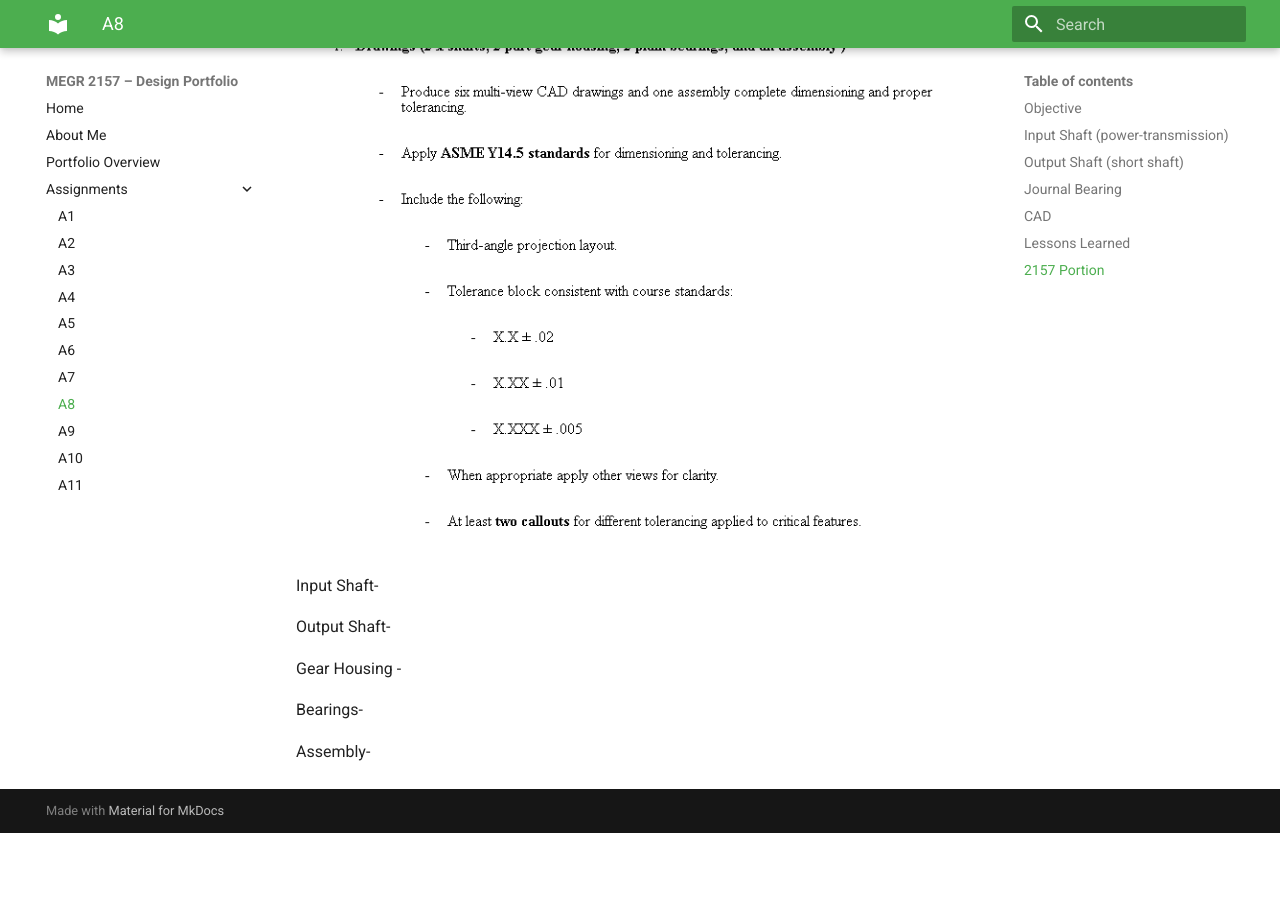
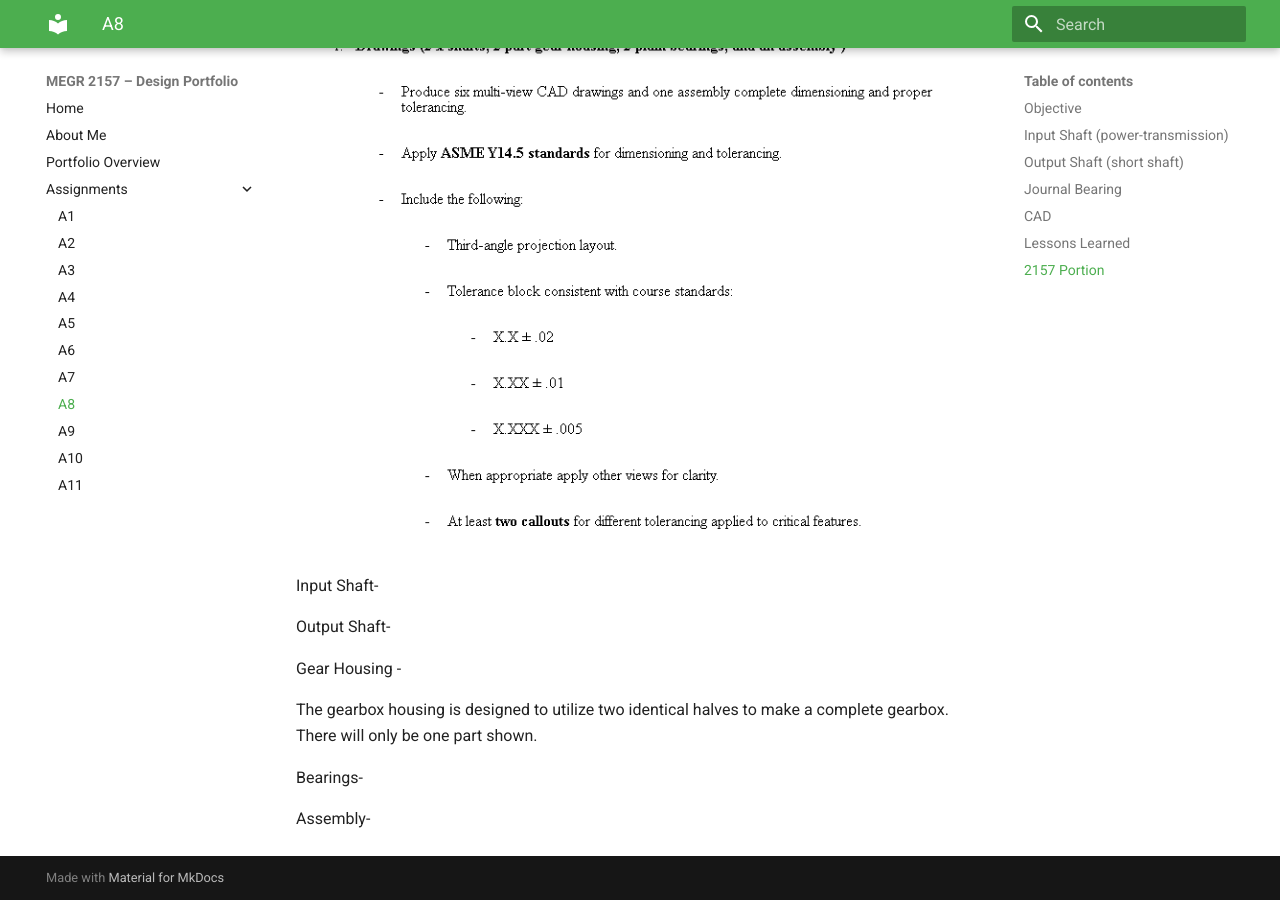
Before and after one commit to Taylor-Rockefeller-Portfolio/megr2157-portfolio, an MkDocs documentation site: the page built from docs/assignments/A08/index.md, in a window 1280 px wide and 900 px high, scrolled down 3856 px. Built offline with MkDocs 1.6.1 and Material for MkDocs 9.7.7, drawn with Linux system fonts in a browser that asks for light colours; before the commit the page ends 4689 px from its top, so only the background shows below that.

Commit message:
Update gearbox housing description in index.md
Added description of gearbox housing design.

```diff
--- a/docs/assignments/A08/index.md
+++ b/docs/assignments/A08/index.md
@@ -61,6 +61,8 @@ Output Shaft-
 
 Gear Housing -
 
+The gearbox housing is designed to utilize two identical halves to make a complete gearbox. There will only be one part shown.
+
 Bearings-
 
 Assembly-
```
